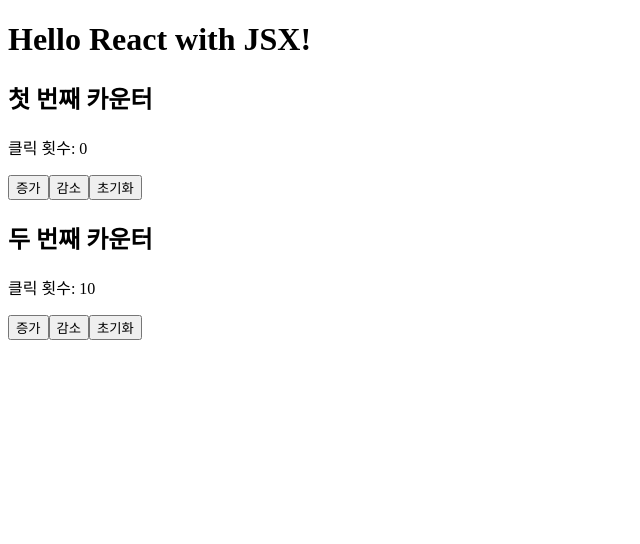
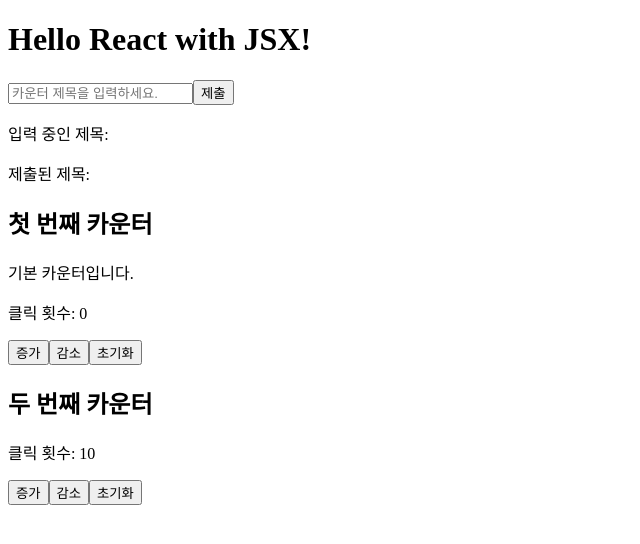
Before and after one commit to WilleLee/react-from-scratch, a React (Vite) app: page / in a window 1280 px wide. Shown: the top 544 px of the page, without its empty margins (0-640 px from the left). Built offline with nearby package versions, Linux system fonts and the light colour scheme.

Commit message:
title as state

```diff
--- a/src/App.jsx
+++ b/src/App.jsx
@@ -1,9 +1,12 @@
+import { useState } from "react";
 import Counter from "./components/Counter.jsx";
+import CounterSection from "./components/CounterSection.jsx";
 
 const counters = [
   {
     id: 1,
     title: "첫 번째 카운터",
+    description: "기본 카운터입니다.",
     initialCount: 0,
   },
   {
@@ -14,14 +17,28 @@
 ];
 
 function App() {
+  const [title, setTitle] = useState("");
+  const [submittedTitle, setSubmittedTitle] = useState("");
+  function handleSubmit(e) {
+    e.preventDefault();
+    setSubmittedTitle(title);
+    setTitle("");
+  }
   return (
     <div>
       <h1>Hello React with JSX!</h1>
+      <form onSubmit={handleSubmit}>
+        <input
+          value={title}
+          onChange={(e) => setTitle(e.target.value)}
+          placeholder="카운터 제목을 입력하세요."
+        />
+        <button type="submit">제출</button>
+      </form>
+      <p>입력 중인 제목: {title}</p>
+      <p>제출된 제목: {submittedTitle}</p>
       {counters.map((counter) => (
-        <section key={counter.id}>
-          <h2>{counter.title}</h2>
-          <Counter initialCount={counter.initialCount} />
-        </section>
+        <CounterSection key={counter.id} {...counter} />
       ))}
     </div>
   );
--- /dev/null
+++ b/src/components/CounterSection.jsx
@@ -0,0 +1,13 @@
+import Counter from "./Counter";
+
+function CounterSection({ title, initialCount, description }) {
+  return (
+    <section>
+      <h2>{title}</h2>
+      {description && <p>{description}</p>}
+      <Counter initialCount={initialCount} />
+    </section>
+  );
+}
+
+export default CounterSection;
```
